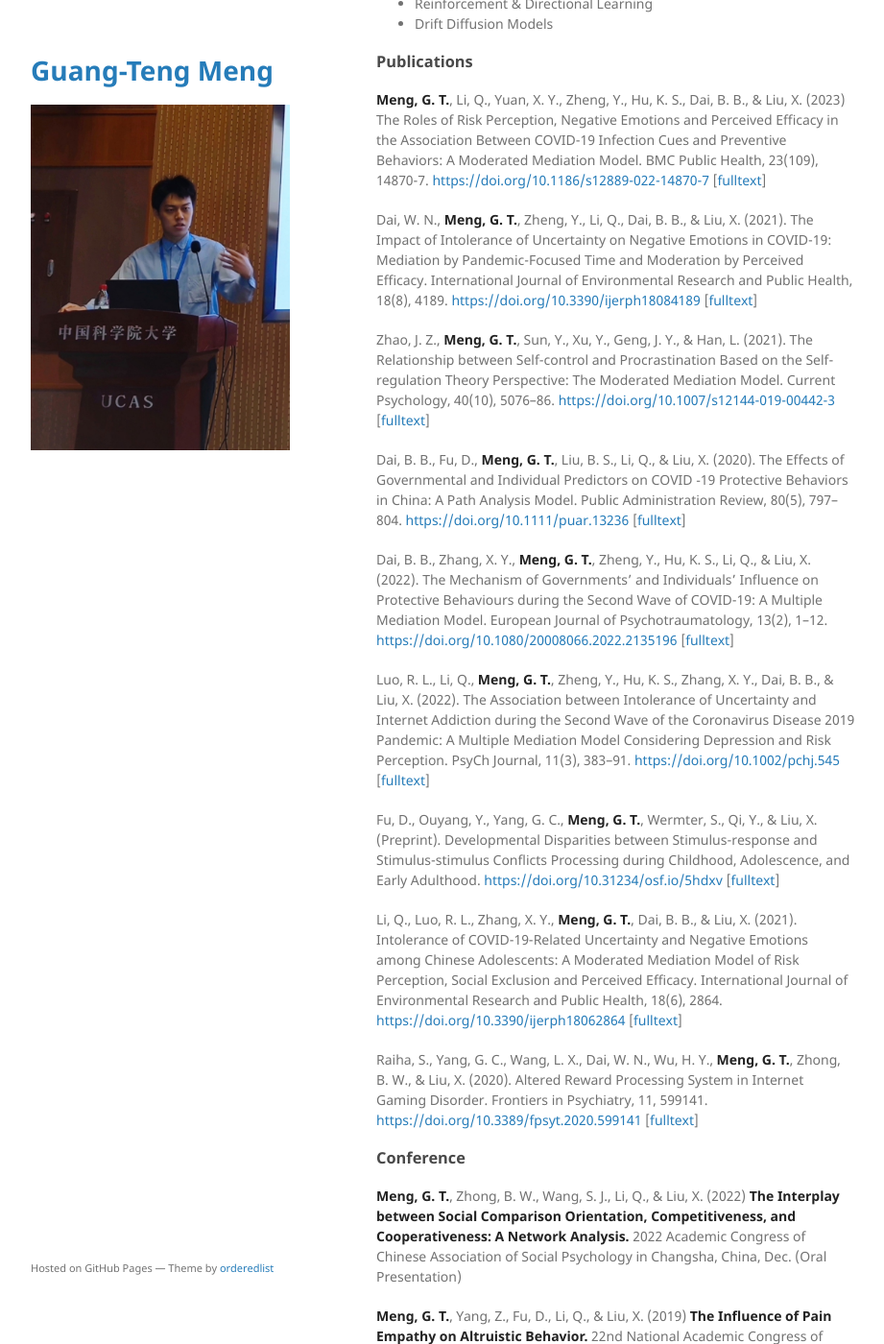
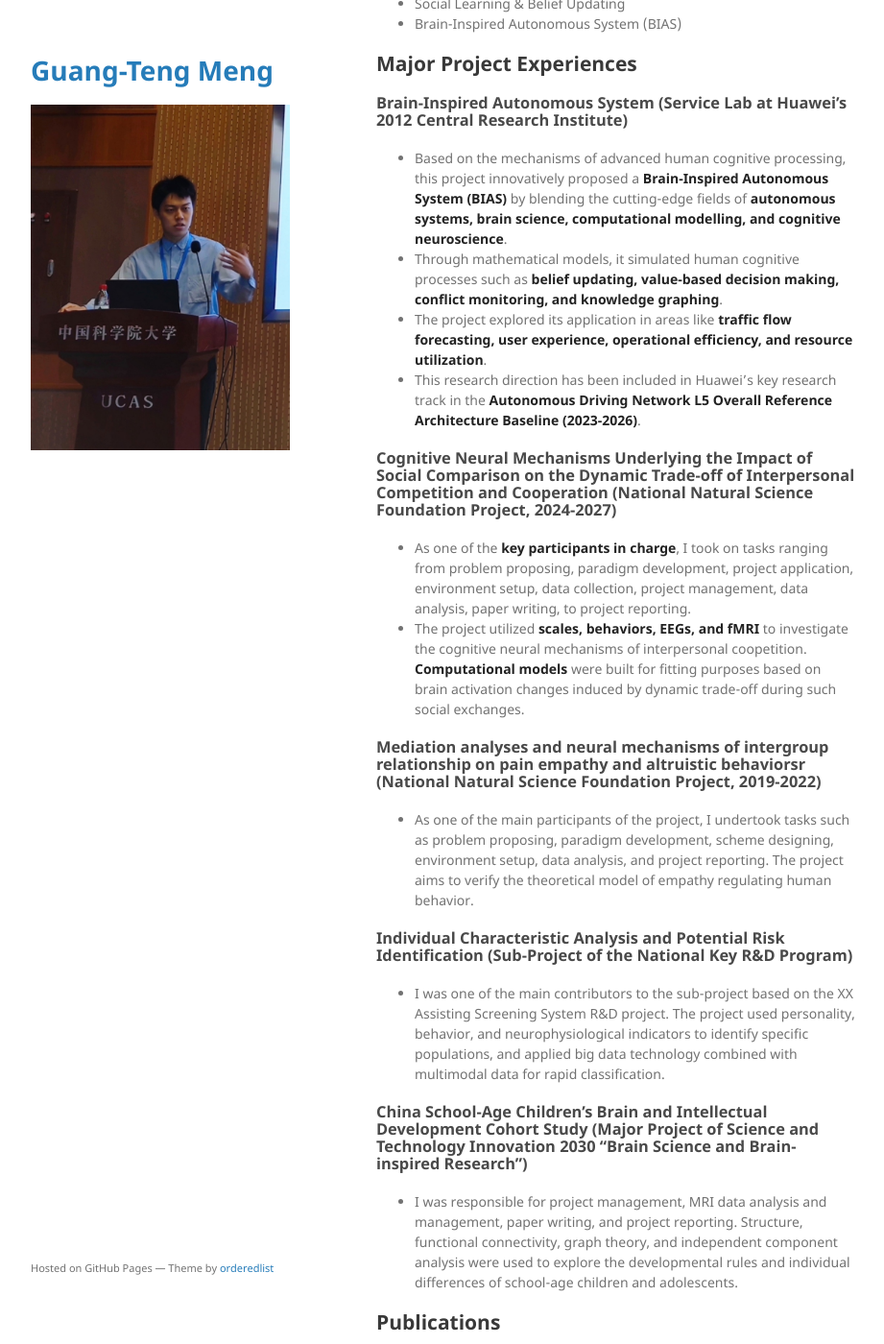
Before and after one commit to GuangtengMeng/GuangtengMeng.github.io, a Jekyll site: the page built from index.md, in a window 1280 px wide and 1400 px high, scrolled down 333 px. Shown: the whole window at 96% size, without its empty margins (178-1099 px from the left). Built offline with Jekyll 4.4.1, drawn with Linux system fonts in a browser that asks for light colours; the repository's description, which GitHub fills in, is left out; our own code applies the rules of GitHub Pages for plain Markdown files; some of the changed text lies outside the part shown.

Commit message:
Update index.md

```diff
--- a/index.md
+++ b/index.md
@@ -4,7 +4,7 @@ layout: default
 
 ## Biography
 
-Guang-Teng Meng is a PhD candidate of cognitive neuroscience at the CARELab (PI: Prof. Xun Liu) of Institute of Psychology, CAS. His research interests include neuroeconomics, social learning, and computational modeling.
+Guang-Teng Meng is a PhD candidate of cognitive neuroscience at the CARELab (PI: Prof. Xun Liu) of Institute of Psychology, CAS. His research interests include behavioural neuroeconomics, social psychology, and cognitive neuroscience.
 
 [[GitHub](https://github.com/GuangtengMeng)]
 [[Twitter](https://twitter.com/GuangtengMeng)]
@@ -14,12 +14,39 @@ Guang-Teng Meng is a PhD candidate of cognitive neuroscience at the CARELab (PI:
 
 ### Interests
 
-- Coopetition
-- Social Neuroscience
-- Reinforcement & Directional Learning
-- Drift Diffusion Models
+- Interpersonal Coopetition
+- Large Language Model
+- Social Learning & Belief Updating
+- Brain-Inspired Autonomous System (BIAS)
 
-### Publications
+
+## Major Project Experiences
+
+### Brain-Inspired Autonomous System (Service Lab at Huawei's 2012 Central Research Institute)
+- Based on the mechanisms of advanced human cognitive processing, this project innovatively proposed a **Brain-Inspired Autonomous System (BIAS)** by blending the cutting-edge fields of **autonomous systems, brain science, computational modelling, and cognitive neuroscience**.
+- Through mathematical models, it simulated human cognitive processes such as **belief updating, value-based decision making, conflict monitoring, and knowledge graphing**.
+- The project explored its application in areas like **traffic flow forecasting, user experience, operational efficiency, and resource utilization**.
+- This research direction has been included in Huawei's key research track in the **Autonomous Driving Network L5 Overall Reference Architecture Baseline (2023-2026)**.
+
+### Cognitive Neural Mechanisms Underlying the Impact of Social Comparison on the Dynamic Trade-off of Interpersonal Competition and Cooperation (National Natural Science Foundation Project, 2024-2027)
+- As one of the **key participants in charge**, I took on tasks ranging from problem proposing, paradigm development, project application, environment setup, data collection, project management, data analysis, paper writing, to project reporting.
+- The project utilized **scales, behaviors, EEGs, and fMRI** to investigate the cognitive neural mechanisms of interpersonal coopetition. **Computational models** were built for fitting purposes based on brain activation changes induced by dynamic trade-off during such social exchanges.
+
+### Mediation analyses and neural mechanisms of intergroup relationship on pain empathy and altruistic behaviorsr (National Natural Science Foundation Project, 2019-2022)
+- As one of the main participants of the project, I undertook tasks such as problem proposing, paradigm development, scheme designing, environment setup, data analysis, and project reporting. The project aims to verify the theoretical model of empathy regulating human behavior.
+
+### Individual Characteristic Analysis and Potential Risk Identification (Sub-Project of the National Key R&D Program)
+- I was one of the main contributors to the sub-project based on the XX Assisting Screening System R&D project. The project used personality, behavior, and neurophysiological indicators to identify specific populations, and applied big data technology combined with multimodal data for rapid classification.
+
+### China School-Age Children's Brain and Intellectual Development Cohort Study (Major Project of Science and Technology Innovation 2030 "Brain Science and Brain-inspired Research")
+- I was responsible for project management, MRI data analysis and management, paper writing, and project reporting. Structure, functional connectivity, graph theory, and independent component analysis were used to explore the developmental rules and individual differences of school-age children and adolescents.
+
+
+## Publications
+
+**Meng, G. T.**, Zhong, B. W., Wang, S. J., Li, Q., & Liu, X. (Preprint) Unpacking the Interpersonal
+Coopetition: A Network Analysis of Competitiveness, Cooperativeness, and Social Comparison
+Orientation<https://psyarxiv.com/mzwps>
 
 **Meng, G. T.**, Li, Q., Yuan, X. Y., Zheng, Y., Hu, K. S., Dai, B. B., & Liu, X. (2023) The Roles of Risk Perception, Negative Emotions and Perceived Efficacy in the Association Between COVID-19 Infection Cues and Preventive Behaviors: A Moderated Mediation Model. BMC Public Health, 23(109), 14870-7. <https://doi.org/10.1186/s12889-022-14870-7> [[fulltext](/assets/paper/s12889-022-14870-7.pdf)]
 
@@ -41,6 +68,8 @@ Raiha, S., Yang, G. C., Wang, L. X., Dai, W. N., Wu, H. Y., **Meng, G. T.**, Zho
 
 ### Conference
 
+**Meng, G. T.**, Li, Q., & Liu, X. (2023) **Loss or lose, which is worse: The impact of social comparison on the dynamic trade-off in interpersonal coopetition** 2023 Academic Congress of Chinese Association of Social Psychology in Guizhou, China, Aug. (Oral Presentation)
+
 **Meng, G. T.**, Zhong, B. W., Wang, S. J., Li, Q., & Liu, X. (2022) **The Interplay between Social Comparison Orientation, Competitiveness, and Cooperativeness: A Network Analysis.** 2022 Academic Congress of Chinese Association of Social Psychology in Changsha, China, Dec. (Oral Presentation)
 
 **Meng, G. T.**, Yang, Z., Fu, D., Li, Q., & Liu, X. (2019) **The Influence of Pain Empathy on Altruistic Behavior.** 22nd National Academic Congress of Psychology in Hangzhou, China, Oct. (Oral Presentation) [[abstract](/assets/abstract/NACP_2019_PE.pdf)]
```
